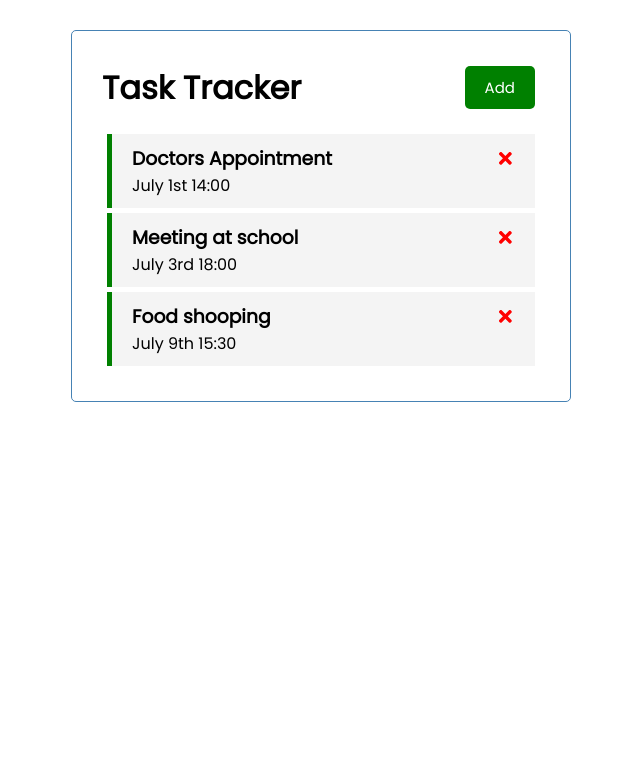
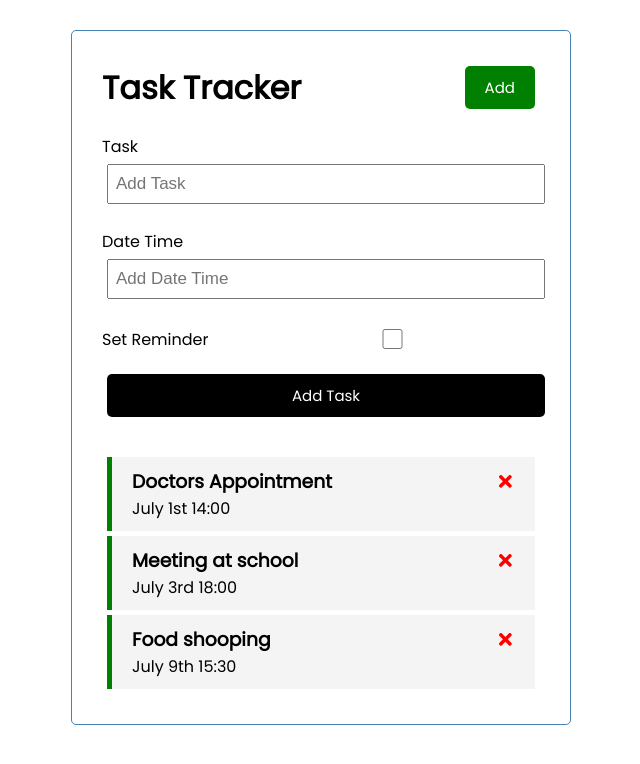
Before and after one commit to WillianWerlang/react-tutorial, a React (Create React App) app: page / in a window 1280 px wide. Both pictures are taken after a click on the button "Add". Shown: the top 764 px of the page, without its empty margins (319-959 px from the left). Built offline with nearby package versions, Linux system fonts and the light colour scheme.

Commit message:
Add Task form

```diff
--- a/src/App.js
+++ b/src/App.js
@@ -1,28 +1,31 @@
-import { useState } from "react";
-import Header from "./components/Header";
-import Tasks from "./components/Tasks";
+import { useState } from 'react';
+import Header from './components/Header';
+import Tasks from './components/Tasks';
+import AddTask from './components/AddTask';
 
 function App() {
   const [tasks, setTasks] = useState([
     {
       id: 1,
-      text: "Doctors Appointment",
-      date: "July 1st 14:00",
+      text: 'Doctors Appointment',
+      date: 'July 1st 14:00',
       reminder: true,
     },
     {
       id: 2,
-      text: "Meeting at school",
-      date: "July 3rd 18:00",
+      text: 'Meeting at school',
+      date: 'July 3rd 18:00',
       reminder: true,
     },
     {
       id: 3,
-      text: "Food shooping",
-      date: "July 9th 15:30",
+      text: 'Food shooping',
+      date: 'July 9th 15:30',
       reminder: true,
     },
   ]);
+
+  const [showAddForm, setShowAddForm] = useState(false);
 
   const onDelete = (id) => {
     setTasks(tasks.filter((task) => task.id !== id));
@@ -36,13 +39,27 @@ function App() {
     );
   };
 
+  const onToggleAddForm = () => {
+    setShowAddForm(!showAddForm);
+  };
+
+  const onAdd = (task) => {
+    var id = Math.floor(Math.random() * 1000 + 1);
+    var newTask = { ...task, id };
+
+    setTasks([...tasks, newTask]);
+  };
+
   return (
-    <div className="container">
-      <Header title="Task Tracker" />
+    <div className='container'>
+      <Header title='Task Tracker' onClick={onToggleAddForm} />
+
+      {showAddForm ? <AddTask onAdd={onAdd} /> : ''}
+
       {tasks.length > 0 ? (
         <Tasks onDelete={onDelete} onToggle={onToggle} tasks={tasks} />
       ) : (
-        "No tasks to show"
+        'No tasks to show'
       )}
     </div>
   );
--- /dev/null
+++ b/src/components/AddTask.js
@@ -0,0 +1,57 @@
+import { useState } from 'react';
+
+const AddTask = ({ onAdd }) => {
+  const [text, setText] = useState('');
+  const [date, setDate] = useState('');
+  const [reminder, setReminder] = useState(false);
+
+  const onSubmit = (e) => {
+    e.preventDefault();
+
+    if (!text) {
+      alert('Please enter a Task');
+      return;
+    }
+
+    setText('');
+    setDate('');
+    setReminder(false);
+
+    onAdd({ text, date, reminder });
+  };
+
+  return (
+    <form className='add-form' onSubmit={onSubmit}>
+      <div className='form-control'>
+        <label>Task</label>
+        <input
+          value={text}
+          onChange={(e) => setText(e.target.value)}
+          type='text'
+          placeholder='Add Task'
+        />
+      </div>
+      <div className='form-control'>
+        <label>Date Time</label>
+        <input
+          value={date}
+          onChange={(e) => setDate(e.target.value)}
+          type='text'
+          placeholder='Add Date Time'
+        />
+      </div>
+      <div className='form-control form-control-check'>
+        <label>Set Reminder</label>
+        <input
+          checked={reminder}
+          value={reminder}
+          onChange={(e) => setReminder(e.currentTarget.checked)}
+          type='checkbox'
+        />
+      </div>
+      <input type='submit' value='Add Task' className='btn btn-block' />
+    </form>
+  );
+};
+
+export default AddTask;
--- a/src/components/Button.js
+++ b/src/components/Button.js
@@ -1,11 +1,11 @@
-import PropTypes from "prop-types";
+import PropTypes from 'prop-types';
 
 const Button = ({ color, text, onClick }) => {
   return (
     <button
       onClick={onClick}
       style={{ backgroundColor: color }}
-      className="btn"
+      className='btn'
     >
       {text}
     </button>
@@ -13,7 +13,7 @@ const Button = ({ color, text, onClick }) => {
 };
 
 Button.defaultProps = {
-  color: "steelBlue",
+  color: 'steelBlue',
 };
 
 Button.propTypes = {
--- a/src/components/Header.js
+++ b/src/components/Header.js
@@ -1,16 +1,11 @@
-import Button from "./Button";
+import Button from './Button';
 
 const Header = (props) => {
-  const onClick = (e) => {
-    console.log("Click");
-    console.log(e);
-  };
-
   return (
     <div>
-      <header className="header">
+      <header className='header'>
         <h1>{props.title}</h1>
-        <Button color="green" text="Add" onClick={onClick} />
+        <Button color='green' text='Add' onClick={props.onClick} />
       </header>
     </div>
   );
--- a/src/components/Task.js
+++ b/src/components/Task.js
@@ -1,16 +1,16 @@
-import { FaTimes } from "react-icons/fa";
+import { FaTimes } from 'react-icons/fa';
 
 const Task = ({ task, onToggle, onDelete }) => {
   return (
     <div
-      className={`task ${task.reminder ? "reminder" : ""}`}
+      className={`task ${task.reminder ? 'reminder' : ''}`}
       onDoubleClick={() => onToggle(task.id)}
     >
       <h3 key={task.id}>
         {task.text}
         <FaTimes
           onClick={() => onDelete(task.id)}
-          style={{ color: "red", cursor: "pointer" }}
+          style={{ color: 'red', cursor: 'pointer' }}
         />
       </h3>
       <p>{task.date}</p>
--- a/src/components/Tasks.js
+++ b/src/components/Tasks.js
@@ -1,4 +1,4 @@
-import Task from "./Task";
+import Task from './Task';
 
 const Tasks = ({ tasks, onToggle, onDelete }) => {
   return (
```
